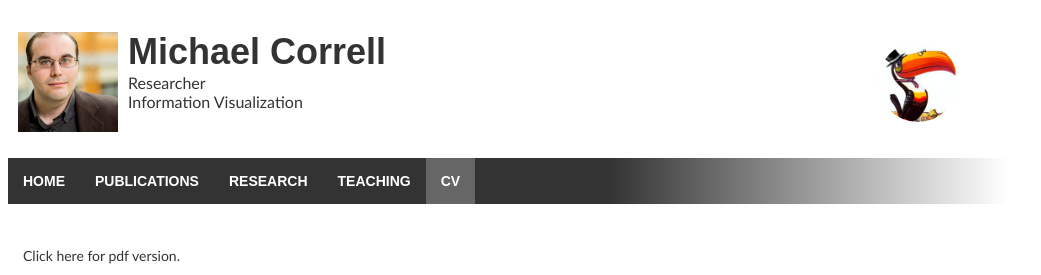
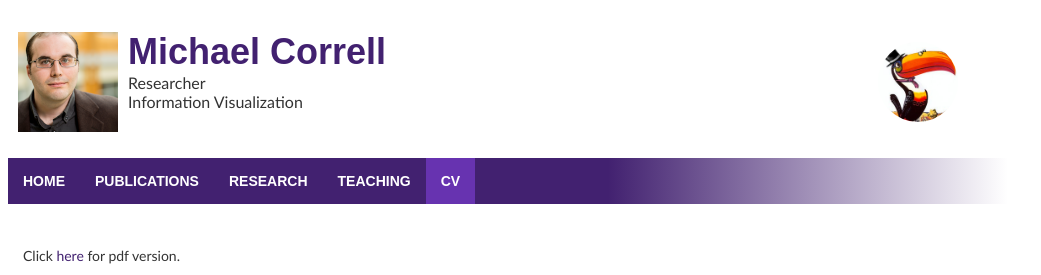
Before and after one commit to mcorrell/website, a PHP site: page /cv.php in a window 1280 px wide. Shown: the top 275 px of the page, without its empty margins (0-1041 px from the left). Run offline with PHP 8.4, Linux system fonts and the light colour scheme.

Commit message:
Color futzing

```diff
--- a/style.css
+++ b/style.css
@@ -6,7 +6,7 @@ body{
 }
 
 h1{
-  color: #333333;
+  color: #422170;
   font-size: 36px;
   font-family: Futura, sans-serif;
   font-weight: bold;
@@ -33,7 +33,7 @@ h3{
 }
 
 #headerText div:first-child{
-  color: #333333;
+  color: #422170;
   font-size: 36px;
   font-family: Futura, sans-serif;
   font-weight: bold;
@@ -64,7 +64,7 @@ h3{
   width: 100%;
   display: flex;
   align-items: center;
-  background: linear-gradient(to right, #333333 60%, rgba(255,255,255,0));
+  background: linear-gradient(to right, #422170 60%, rgba(255,255,255,0));
   font-family: Futura, sans-serif;
 }
 
@@ -83,11 +83,11 @@ h3{
 
 #menu div:hover {
   color: #FFFFFF;
-  background-color: #666666;
+  background-color: #8C46F0;
 }
 
 #menu .active{
-  background-color: #666666;
+  background-color: #6733B0;
 }
 
 #container {
@@ -162,16 +162,16 @@ h3{
 }
 
 .title a{
-  color: #333333;
+  color: #422170;
 }
 
 a:link{
-  color: #333333;
+  color: #422170;
   text-decoration: none;
 }
 
 a:visited{
-  color: #333333;
+  color: #422170;
   text-decoration: none;
 }
 
```
